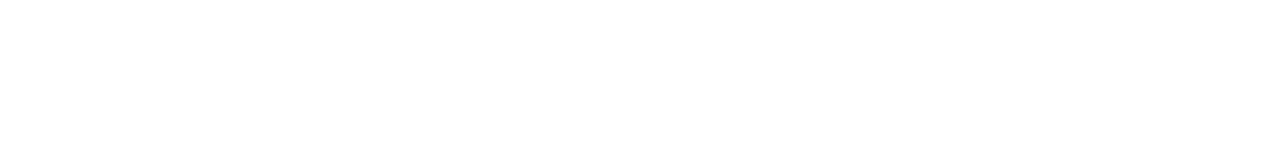
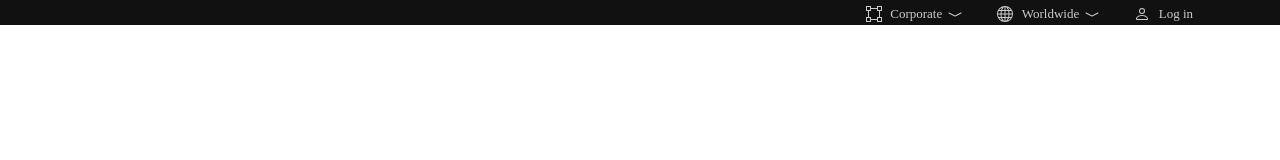
Before and after one commit to farbodfld/Huawei-Website, a plain HTML site: page index.html in a window 1280 px wide. Drawn offline with Linux system fonts and the light colour scheme.

Commit message:
top header is done

```diff
--- a/index.html
+++ b/index.html
@@ -1,11 +1,53 @@
 <!DOCTYPE html>
 <html lang="en">
+
 <head>
     <meta charset="UTF-8">
     <meta name="viewport" content="width=device-width, initial-scale=1.0">
     <title>Huawei</title>
+    <link rel="stylesheet" href="style.css">
 </head>
+
 <body>
+    <!-- Header -->
+    <div class="header">
+        <a href="#">
+            <svg xmlns="http://www.w3.org/2000/svg" width="16" height="16" fill="currentColor"
+                class="bi bi-bounding-box" viewBox="0 0 16 16">
+                <path
+                    d="M5 2V0H0v5h2v6H0v5h5v-2h6v2h5v-5h-2V5h2V0h-5v2H5zm6 1v2h2v6h-2v2H5v-2H3V5h2V3h6zm1-2h3v3h-3V1zm3 11v3h-3v-3h3zM4 15H1v-3h3v3zM1 4V1h3v3H1z" />
+            </svg>
+            <span>Corporate</span>
+            <svg xmlns="http://www.w3.org/2000/svg" width="16" height="16" fill="currentColor"
+                class="bi bi-chevron-compact-down" viewBox="0 0 16 16">
+                <path fill-rule="evenodd"
+                    d="M1.553 6.776a.5.5 0 0 1 .67-.223L8 9.44l5.776-2.888a.5.5 0 1 1 .448.894l-6 3a.5.5 0 0 1-.448 0l-6-3a.5.5 0 0 1-.223-.67z" />
+            </svg>
+        </a>
 
+        <a href="#">
+            <svg xmlns="http://www.w3.org/2000/svg" width="16" height="16" fill="currentColor" class="bi bi-globe"
+                viewBox="0 0 16 16">
+                <path
+                    d="M0 8a8 8 0 1 1 16 0A8 8 0 0 1 0 8zm7.5-6.923c-.67.204-1.335.82-1.887 1.855A7.97 7.97 0 0 0 5.145 4H7.5V1.077zM4.09 4a9.267 9.267 0 0 1 .64-1.539 6.7 6.7 0 0 1 .597-.933A7.025 7.025 0 0 0 2.255 4H4.09zm-.582 3.5c.03-.877.138-1.718.312-2.5H1.674a6.958 6.958 0 0 0-.656 2.5h2.49zM4.847 5a12.5 12.5 0 0 0-.338 2.5H7.5V5H4.847zM8.5 5v2.5h2.99a12.495 12.495 0 0 0-.337-2.5H8.5zM4.51 8.5a12.5 12.5 0 0 0 .337 2.5H7.5V8.5H4.51zm3.99 0V11h2.653c.187-.765.306-1.608.338-2.5H8.5zM5.145 12c.138.386.295.744.468 1.068.552 1.035 1.218 1.65 1.887 1.855V12H5.145zm.182 2.472a6.696 6.696 0 0 1-.597-.933A9.268 9.268 0 0 1 4.09 12H2.255a7.024 7.024 0 0 0 3.072 2.472zM3.82 11a13.652 13.652 0 0 1-.312-2.5h-2.49c.062.89.291 1.733.656 2.5H3.82zm6.853 3.472A7.024 7.024 0 0 0 13.745 12H11.91a9.27 9.27 0 0 1-.64 1.539 6.688 6.688 0 0 1-.597.933zM8.5 12v2.923c.67-.204 1.335-.82 1.887-1.855.173-.324.33-.682.468-1.068H8.5zm3.68-1h2.146c.365-.767.594-1.61.656-2.5h-2.49a13.65 13.65 0 0 1-.312 2.5zm2.802-3.5a6.959 6.959 0 0 0-.656-2.5H12.18c.174.782.282 1.623.312 2.5h2.49zM11.27 2.461c.247.464.462.98.64 1.539h1.835a7.024 7.024 0 0 0-3.072-2.472c.218.284.418.598.597.933zM10.855 4a7.966 7.966 0 0 0-.468-1.068C9.835 1.897 9.17 1.282 8.5 1.077V4h2.355z" />
+            </svg>
+            <span>Worldwide</span>
+            <svg xmlns="http://www.w3.org/2000/svg" width="16" height="16" fill="currentColor"
+                class="bi bi-chevron-compact-down" viewBox="0 0 16 16">
+                <path fill-rule="evenodd"
+                    d="M1.553 6.776a.5.5 0 0 1 .67-.223L8 9.44l5.776-2.888a.5.5 0 1 1 .448.894l-6 3a.5.5 0 0 1-.448 0l-6-3a.5.5 0 0 1-.223-.67z" />
+            </svg>
+        </a>
+
+        <a href="#" id="selected-link">
+            <svg xmlns="http://www.w3.org/2000/svg" width="16" height="16" fill="currentColor" class="bi bi-person"
+                viewBox="0 0 16 16">
+                <path
+                    d="M8 8a3 3 0 1 0 0-6 3 3 0 0 0 0 6Zm2-3a2 2 0 1 1-4 0 2 2 0 0 1 4 0Zm4 8c0 1-1 1-1 1H3s-1 0-1-1 1-4 6-4 6 3 6 4Zm-1-.004c-.001-.246-.154-.986-.832-1.664C11.516 10.68 10.289 10 8 10c-2.29 0-3.516.68-4.168 1.332-.678.678-.83 1.418-.832 1.664h10Z" />
+            </svg>
+            <span>Log in</span>
+        </a>
+    </div>
 </body>
+
 </html>
--- a/style.css
+++ b/style.css
@@ -0,0 +1,36 @@
+* {
+    margin: 0;
+    /* color: #333333; */
+}
+
+a {
+    display: inline-block;
+    text-decoration: none;
+    color: inherit;
+}
+
+.header {
+    text-align: right;
+    background-color: #111111;
+    color: #ccc;
+    padding: 3px 15px;
+}
+
+.header a {
+    margin-right: 25px;
+    font-size: 13px;
+}
+
+.header svg {
+    margin-right: 5px;
+    vertical-align: middle;
+}
+
+.header span {
+    margin-right: 2px;
+    vertical-align: middle;
+}
+
+.header #selected-link {
+    margin-right: 70px;
+}
```
